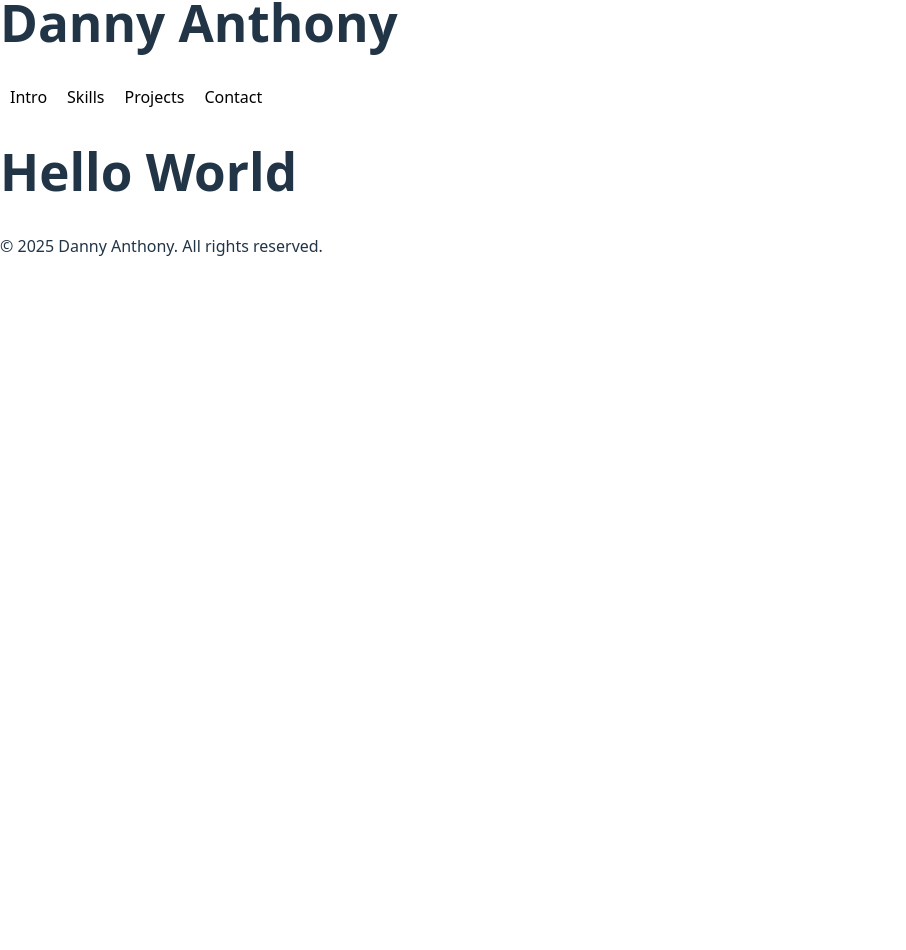
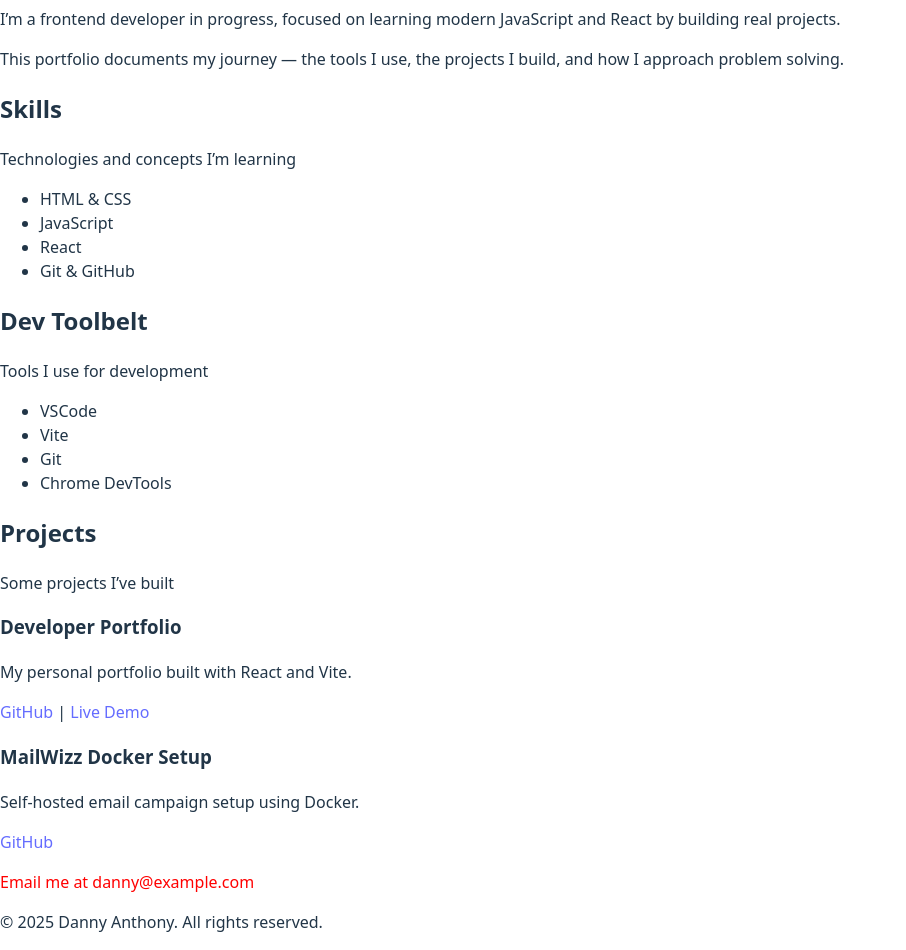
Before and after one commit to dadesigns41/portfolio, a React app: page / in a window 1280 px wide. Shown: the part 283-1233 px from the top of the page, without its empty margins (0-906 px from the left). Before the commit the page ends 800 px from the top, so only its background shows below. Built offline with nearby package versions, Linux system fonts and the light colour scheme; the HTML template or start-up script is replaced by a standard one.

Commit message:
fix: resolve rendering issue in main.jsx

```diff
--- a/src/App.jsx
+++ b/src/App.jsx
@@ -3,7 +3,7 @@ import Footer from "./features/Footer";
 
 import Intro from "./features/Intro";
 import Skills from "./features/Skills";
-import DevToolbelt from "./features/devToolbelt";
+import DevToolbelt from "./features/DevToolbelt";
 import Projects from "./features/Projects";
 import Contact from "./features/Contact";
 
@@ -13,9 +13,12 @@ function App() {
       <Header />
 
       <main>
-  <h1>Hello World</h1>
-</main>
-
+        <Intro />
+        <Skills />
+        <DevToolbelt />
+        <Projects />
+        <Contact />
+      </main>
 
       <Footer />
     </>
--- a/src/components/SectionHeader.jsx
+++ b/src/components/SectionHeader.jsx
@@ -1,9 +1,9 @@
 function SectionHeader({ title, subtitle }) {
   return (
-    <main>
-  <h1>Hello World</h1>
-</main>
-
+    <header>
+      <h2>{title}</h2>
+      <p>{subtitle}</p>
+    </header>
   );
 }
 
--- a/src/features/Contact.jsx
+++ b/src/features/Contact.jsx
@@ -1,12 +1,10 @@
-import SectionHeader from "../components/SectionHeader";
-
 function Contact() {
   return (
     <section id="contact">
-      <SectionHeader title="Contact" subtitle="Get in touch with me" />
-      <p>Email me at danny@example.com</p>
+      <p style={{ color: "red" }}>
+        Email me at danny@example.com
+      </p>
     </section>
   );
 }
-
 export default Contact;
--- a/src/features/Projects.jsx
+++ b/src/features/Projects.jsx
@@ -1,10 +1,45 @@
 import SectionHeader from "../components/SectionHeader";
 
 function Projects() {
+  const projects = [
+    {
+      name: "Developer Portfolio",
+      description: "My personal portfolio built with React and Vite.",
+      github: "https://github.com/your-username/developer-portfolio",
+      demo: "https://your-portfolio-url.com",
+    },
+    {
+      name: "MailWizz Docker Setup",
+      description: "Self-hosted email campaign setup using Docker.",
+      github: "https://github.com/your-username/mailwizz-docker",
+      demo: "",
+    },
+  ];
+
   return (
     <section id="projects">
       <SectionHeader title="Projects" subtitle="Some projects I’ve built" />
-      <p>Coming soon...</p>
+      <div className="projects-grid">
+        {projects.map((proj) => (
+          <div key={proj.github} className="project-card">
+            <h3>{proj.name}</h3>
+            <p>{proj.description}</p>
+            <div className="links">
+              <a href={proj.github} target="_blank" rel="noopener noreferrer">
+                GitHub
+              </a>
+              {proj.demo && (
+                <>
+                  {" | "}
+                  <a href={proj.demo} target="_blank" rel="noopener noreferrer">
+                    Live Demo
+                  </a>
+                </>
+              )}
+            </div>
+          </div>
+        ))}
+      </div>
     </section>
   );
 }
```
